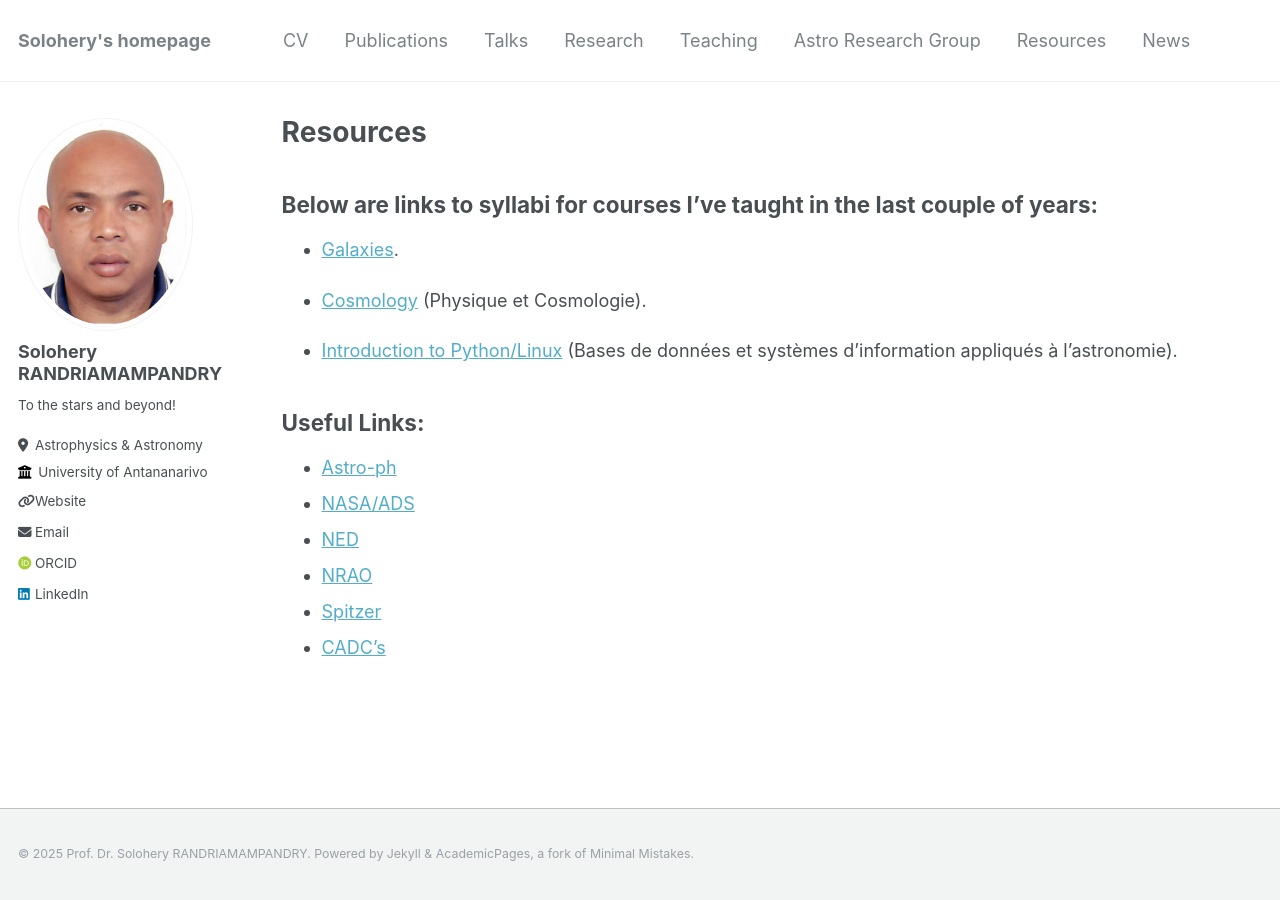
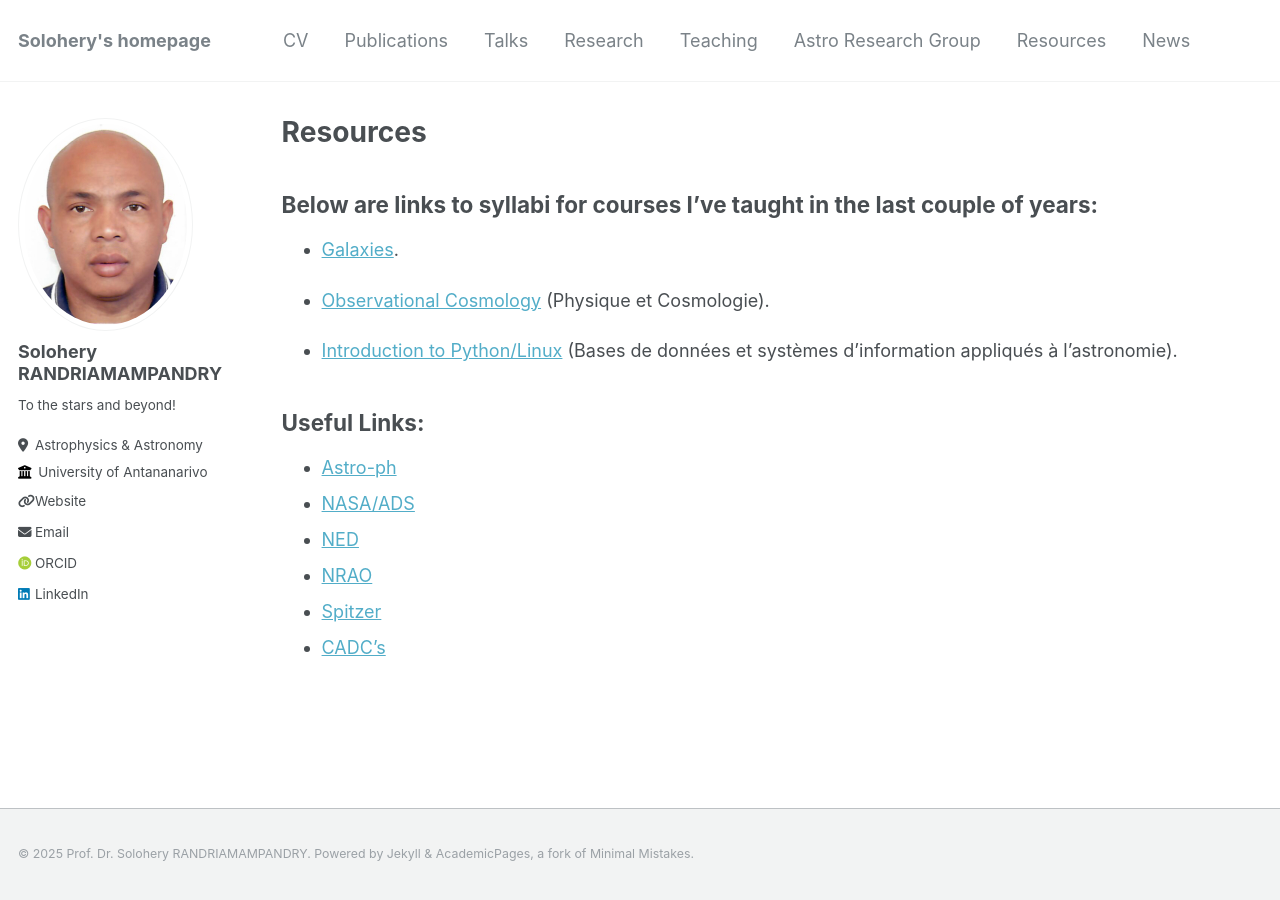
Before and after one commit to solohery-astro/solohery-astro.github.io, a Jekyll site: the page built from _pages/resources.md, in a window 1280 px wide. Built offline with Jekyll 4.4.1, drawn with Linux system fonts in a browser that asks for light colours; some web fonts are replaced.

Commit message:
Update resources.md

```diff
--- a/_pages/resources.md
+++ b/_pages/resources.md
@@ -7,9 +7,9 @@ author_profile: true
 
 ## Below are links to syllabi for courses I’ve taught in the last couple of years:
 
-* [Galaxies](/files/Syllabus_galaxies.pdf){:target="_blank" rel="noopener noreferrer"}.
+* [Galaxies](https://drive.google.com/file/d/1shdM2LKVQAMiy1CAl262LeagvBfYvKB0/view?usp=sharing){:target="_blank" rel="noopener noreferrer"}.
 
-* [Cosmology](/files/Syllabus_cosmology.pdf){:target="_blank" rel="noopener noreferrer"} (Physique et Cosmologie).
+* [Observational Cosmology](https://drive.google.com/file/d/1MohyVBD026no9AI3YlvOwEiowkTr6ET4/view?usp=sharing){:target="_blank" rel="noopener noreferrer"} (Physique et Cosmologie).
 
 * [Introduction to Python/Linux](/files/Syllabus_Linux-Python.pdf){:target="_blank" rel="noopener noreferrer"} (Bases de données et systèmes d’information appliqués à l’astronomie).
 
```
